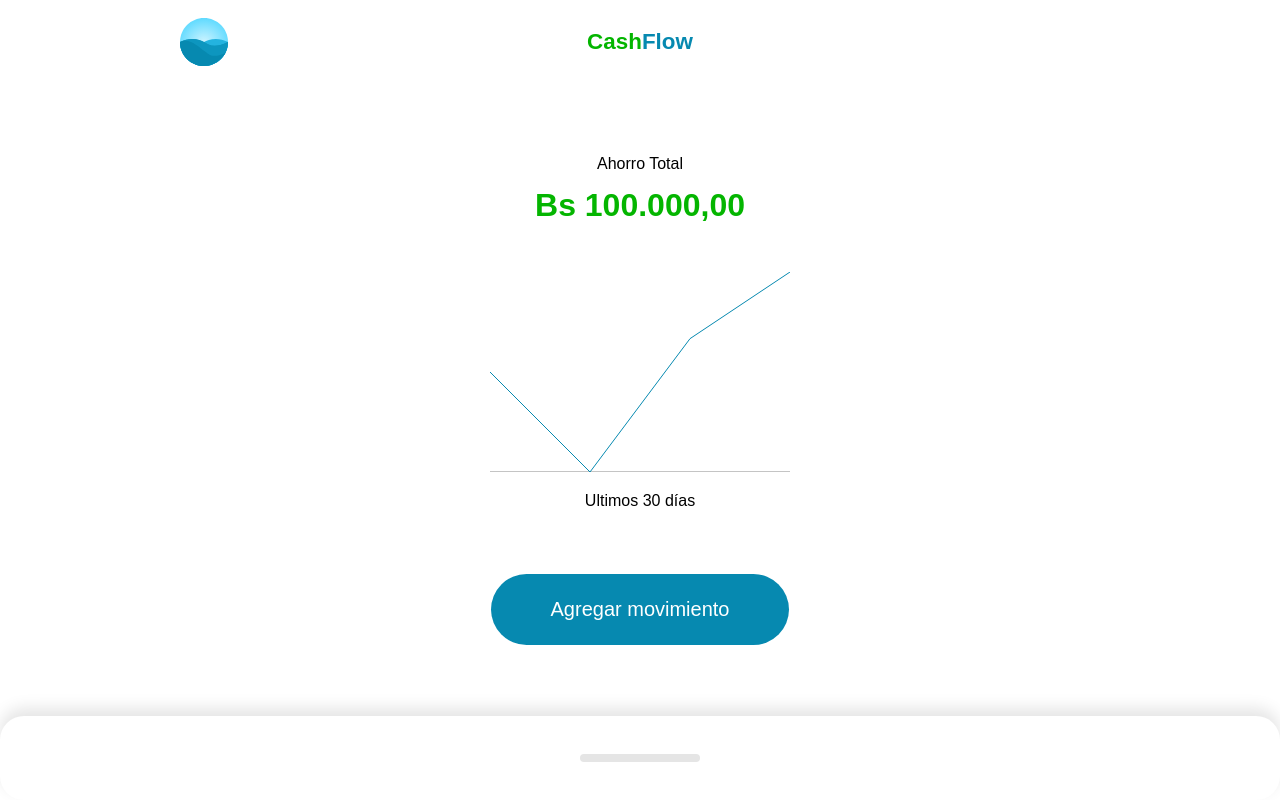
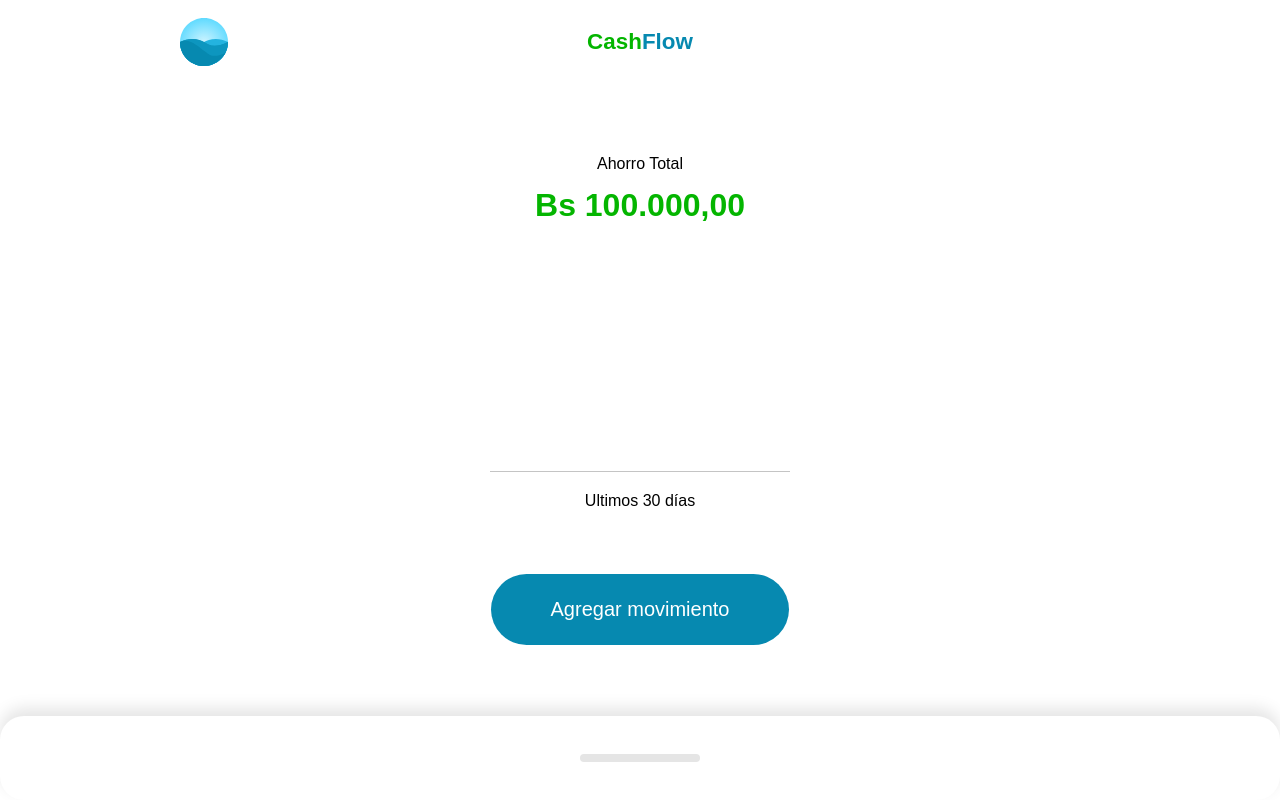
Before and after one commit to edson-yanez-villa/cash-flow, a Vue app: page / in a window 1280 px wide. Built offline with nearby package versions, Linux system fonts and the light colour scheme.

Commit message:
Add movement logic to add a movement

```diff
--- a/src/components/Action.vue
+++ b/src/components/Action.vue
@@ -35,7 +35,7 @@
 </template>
 
 <script setup>
-import { ref } from "vue";
+import { ref, defineEmits } from "vue";
 import Modal from "./Modal.vue";
 
 const showModal = ref(false);
@@ -44,8 +44,16 @@ const amount = ref(0);
 const description = ref("");
 const movementType = ref("Ingreso");
 
+const emit = defineEmits(["create"]);
 const submit = () => {
   showModal.value = !showModal.value;
+  emit("create", {
+    title: title.value,
+    description: description.value,
+    amount: movementType.value === "Ingreso" ? amount.value : -amount.value,
+    time: new Date(),
+    id: new Date(),
+  });
 };
 </script>
 
--- a/src/components/Home.vue
+++ b/src/components/Home.vue
@@ -8,11 +8,11 @@
         <template #graphic>
           <Graphic :amounts="amounts" />
         </template>
-        <template #action> <Action /> </template>
+        <template #action> <Action @create="create" /> </template>
       </Resume>
     </template>
     <template #movements>
-      <Movements :movements="movements" />
+      <Movements :movements="movements" @remove="remove" />
     </template>
   </Layout>
 </template>
@@ -38,43 +38,7 @@ export default {
     return {
       amount: null,
       ahorroTotal: null,
-      movements: [
-        {
-          id: 1,
-          title: "Movimiento",
-          description: "Deposito de salario",
-          amount: 1000,
-          time: new Date("02-02-2023"),
-        },
-        {
-          id: 2,
-          title: "Movimiento 1",
-          description: "Deposito de honorarios",
-          amount: 500,
-          time: new Date("02-03-2023"),
-        },
-        {
-          id: 3,
-          title: "Movimiento 3",
-          description: "Comida",
-          amount: -100,
-          time: new Date("02-04-2023"),
-        },
-        {
-          id: 4,
-          title: "Movimiento 4",
-          description: "Colegiatura",
-          amount: 1000,
-          time: new Date("01-05-2023"),
-        },
-        {
-          id: 5,
-          title: "Movimiento 5",
-          description: "Reparación equipo",
-          amount: 1000,
-          time: new Date("01-02-2023"),
-        },
-      ],
+      movements: [],
     };
   },
   computed: {
@@ -82,7 +46,7 @@ export default {
       const lastDays = this.movements
         .filter((m) => {
           const today = new Date();
-          const oldDate = today.setDate(today.getDate() - 47);
+          const oldDate = today.setDate(today.getDate() - 30);
           return m.time > oldDate;
         })
         .map((m) => m.amount);
@@ -92,6 +56,15 @@ export default {
       });
     },
   },
+  methods: {
+    create(movement) {
+      this.movements.push(movement);
+    },
+    remove(id) {
+      const index = this.movements.findIndex((m) => m.id === id);
+      this.movements.splice(index, 1);
+    },
+  },
 };
 </script>
 
--- a/src/components/Movements/Index.vue
+++ b/src/components/Movements/Index.vue
@@ -16,7 +16,7 @@
 </template>
 
 <script setup>
-import { toRefs, defineProps } from "vue";
+import { toRefs, defineProps, defineEmits } from "vue";
 import Movement from "./Movement.vue";
 
 const props = defineProps({
@@ -27,8 +27,10 @@ const props = defineProps({
 });
 const { movements } = toRefs(props);
 
+const emit = defineEmits(["remove"]);
+
 const remove = (id) => {
-  console.log("remove", id);
+  emit("remove", id);
 };
 </script>
 
--- a/src/components/Resume/Graphic.vue
+++ b/src/components/Resume/Graphic.vue
@@ -47,13 +47,16 @@ const props = defineProps({
 const { amounts } = toRefs(props);
 
 const amountToPixels = (amount) => {
-  const min = Math.min(...amounts.value);
-  const max = Math.max(...amounts.value);
+  let min = 0;
+  let max = 0;
+  if (amounts.value.length > 0) {
+    min = Math.min(...amounts.value);
+    max = Math.max(...amounts.value);
+  }
 
   const amountAbs = amount + Math.abs(min);
   const minmax = Math.abs(max) + Math.abs(min);
-
-  return 200 - ((amountAbs * 100) / minmax) * 2;
+  return 200 - ((amountAbs * 100) / (minmax > 0 ? minmax : 1)) * 2;
 };
 
 const zero = computed(() => {
@@ -61,7 +64,7 @@ const zero = computed(() => {
 });
 
 const points = computed(() => {
-  const total = amounts.value.length;
+  const total = amounts.value ? amounts.value.length : 0;
   return amounts.value.reduce((points, amount, i) => {
     const x = (300 / total) * (i + 1);
     const y = amountToPixels(amount);
```
